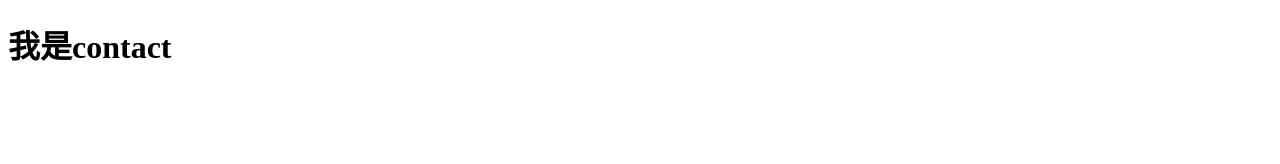
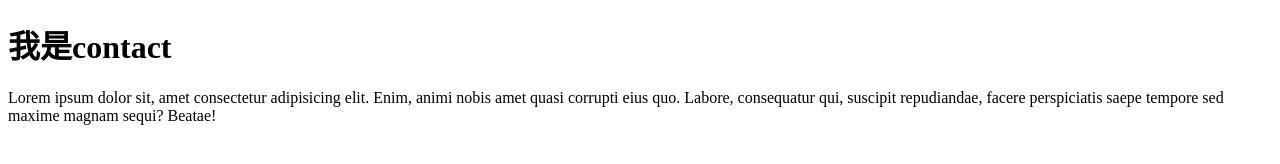
Before and after one commit to evelyn-hh-yang/2024-hex-weblayout-week4, a website built with Vite: page pages/contact.html in a window 1280 px wide. Built offline with nearby package versions, Linux system fonts and the light colour scheme.

Commit message:
新增段落內容

```diff
--- a/pages/contact.html
+++ b/pages/contact.html
@@ -9,6 +9,12 @@
   <body>
     <%- include('./layout/header'); -%>
     <h1>我是contact</h1>
+    <p>
+      Lorem ipsum dolor sit, amet consectetur adipisicing elit. Enim, animi
+      nobis amet quasi corrupti eius quo. Labore, consequatur qui, suscipit
+      repudiandae, facere perspiciatis saepe tempore sed maxime magnam sequi?
+      Beatae!
+    </p>
     <%- include('./layout/footer'); -%>
 
     <script type="module" src="../main.js"></script>
```
